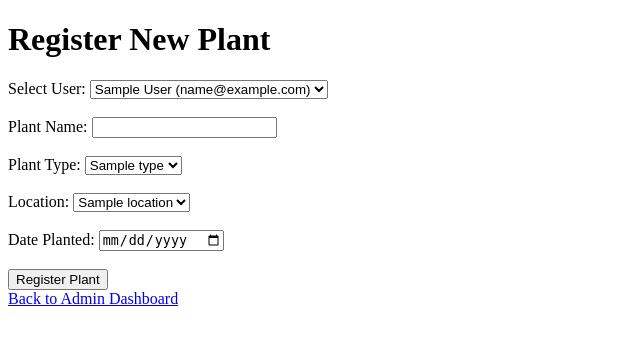
After one commit to DarraghConway/Hydrabloom, a Flask app: page /register_plant in a window 1280 px wide. The commit adds this page. Shown: the top 345 px of the page, without its empty margins (0-640 px from the left). Run offline with Flask 3, Linux system fonts and the light colour scheme; the visitor is signed in with stand-in values (Sample User, id 1); tables that the repository leaves empty hold one stand-in row (values such as "Sample post").

Commit message:
Add admin functionality to register plants for specific users
- Added `register_plant` route to allow admins to register plants for selected users.
- Updated `register_plant.html` form to include a dropdown for selecting a user when registering a plant.
- Ensured that the new plant is associated with the selected user in the database.
- Implemented admin access control using `@admin_required` decorator for plant registration.
- Modified the admin dashboard to display user information and allow the viewing and deletion of users.
- Added error handling for invalid date input when registering plants.

```diff
--- a/flask_app/app.py
+++ b/flask_app/app.py
@@ -20,10 +20,8 @@ app.config['SQLALCHEMY_DATABASE_URI'] = 'sqlite:///plants.db'
 app.config['SQLALCHEMY_TRACK_MODIFICATIONS'] = False
 app.secret_key = 'Richy123'
 
-# Initialize database
 init_db(app)
 
-# Routes
 @app.route('/')
 def home():
     plant_types = PlantType.query.all()
@@ -37,6 +35,7 @@ def main_page():
     user = User.query.get(session['user_id'])
     plants = Plant.query.filter_by(user_id=user.id).all()
     return render_template('main_page.html', user=user, plants=plants)
+
 
 @app.route('/add_plant.html', methods=['GET', 'POST'])
 def add_plant():
@@ -79,7 +78,6 @@ def register():
         email = request.form['email']
         password = generate_password_hash(request.form['password'])
 
-        # Default is_admin to False for all new registrations
         new_user = User(name=name, email=email, password=password, is_admin=False)
 
         db.session.add(new_user)
@@ -115,16 +113,12 @@ def list_tables():
 
 @app.route('/data')
 def display_temp_and_humidity():
-    # Query all data from the temp_and_humidity_data table
     data = TempAndHumidityData.query.all()
-
-    # Pass the data to a template to display it
     return render_template('display_data.html', data=data)
 
 
 @app.route('/seed')
 def seed():
-    # Call the seed_data function to populate the database
     seed_data()
     return "Seed data has been created!"
 
@@ -158,11 +152,11 @@ def admin_required(f):
     def decorated_function(*args, **kwargs):
         user_id = session.get('user_id')
         if not user_id:
-            return redirect(url_for('login'))  # Redirect to login if not logged in
+            return redirect(url_for('login'))
 
         user = User.query.get(user_id)
         if not user or not user.is_admin:
-            return redirect(url_for('main_page'))  # Redirect if not admin
+            return redirect(url_for('main_page'))
 
         return f(*args, **kwargs)
     return decorated_function
@@ -170,9 +164,64 @@ def admin_required(f):
 @app.route('/admin_dashboard')
 @admin_required
 def admin_dashboard():
-    # Retrieve all users to display in the dashboard
     users = User.query.all()
     return render_template('admin_dashboard.html', users=users)
+
+@app.route('/user/<int:user_id>/details')
+def user_details(user_id):
+    user = User.query.get_or_404(user_id)
+    plants = Plant.query.filter_by(user_id=user.id).all()
+    return render_template('user_details.html', user=user, plants=plants)
+
+@app.route('/user/<int:user_id>/delete', methods=['POST'])
+def delete_user(user_id):
+    user = User.query.get_or_404(user_id)
+
+
+    new_user_id = 1
+    plants = Plant.query.filter_by(user_id=user.id).all()
+    for plant in plants:
+        plant.user_id = new_user_id
+    db.session.commit()
+
+    db.session.delete(user)
+    db.session.commit()
+
+    return redirect(url_for('admin_dashboard'))
+
+
+@app.route('/register_plant', methods=['GET', 'POST'])
+@admin_required
+def register_plant():
+    if request.method == 'POST':
+        user_id = request.form['user_id']
+        name = request.form['name']
+        plant_type_id = request.form['plant_type']
+        location_id = request.form['location']
+        date_planted = request.form['date_planted']
+
+        try:
+            date_planted = datetime.strptime(date_planted, '%Y-%m-%d').date()
+        except ValueError:
+            return "Invalid date format. Please use YYYY-MM-DD."
+
+        new_plant = Plant(
+            name=name,
+            plant_type_id=plant_type_id,
+            location_id=location_id,
+            date_planted=date_planted,
+            user_id=user_id
+        )
+
+        db.session.add(new_plant)
+        db.session.commit()
+
+        return redirect(url_for('main_page'))
+
+    plant_types = PlantType.query.all()
+    locations = Location.query.all()
+    users = User.query.all()
+    return render_template('register_plant.html', plant_types=plant_types, locations=locations, users=users)
 
 
 if __name__ == "__main__":
--- a/flask_app/templates/main_page.html
+++ b/flask_app/templates/main_page.html
@@ -13,13 +13,13 @@
     {% if plants %}
         <ul>
         {% for plant in plants %}
-            <li>{{ plant.name }} - Planted on: {{ plant.date_planted }}</li>
+            <li>{{ plant.name }} - Type: {{ plant.plant_type.name }} - Location: {{ plant.location.name }} - Planted on: {{ plant.date_planted }}</li>
         {% endfor %}
         </ul>
     {% else %}
         <p>You have no plants yet.</p>
     {% endif %}
 
-    <a href="{{ url_for('add_plant') }}">Add a new plant</a>
+    <a href="{{ url_for('register_plant') }}">Register a new plant</a>
 </body>
 </html>
--- /dev/null
+++ b/flask_app/templates/register_plant.html
@@ -0,0 +1,44 @@
+<!DOCTYPE html>
+<html lang="en">
+<head>
+    <meta charset="UTF-8">
+    <meta name="viewport" content="width=device-width, initial-scale=1.0">
+    <title>Register Plant</title>
+</head>
+<body>
+    <h1>Register New Plant</h1>
+
+    <form action="{{ url_for('register_plant') }}" method="POST">
+        <label for="user_id">Select User:</label>
+        <select id="user_id" name="user_id" required>
+            {% for user in users %}
+                <option value="{{ user.id }}">{{ user.name }} ({{ user.email }})</option>
+            {% endfor %}
+        </select><br><br>
+
+        <label for="name">Plant Name:</label>
+        <input type="text" id="name" name="name" required><br><br>
+
+        <label for="plant_type">Plant Type:</label>
+        <select id="plant_type" name="plant_type" required>
+            {% for plant_type in plant_types %}
+                <option value="{{ plant_type.id }}">{{ plant_type.name }}</option>
+            {% endfor %}
+        </select><br><br>
+
+        <label for="location">Location:</label>
+        <select id="location" name="location" required>
+            {% for location in locations %}
+                <option value="{{ location.id }}">{{ location.name }}</option>
+            {% endfor %}
+        </select><br><br>
+
+        <label for="date_planted">Date Planted:</label>
+        <input type="date" id="date_planted" name="date_planted" required><br><br>
+
+        <button type="submit">Register Plant</button>
+    </form>
+
+    <a href="{{ url_for('admin_dashboard') }}">Back to Admin Dashboard</a>
+</body>
+</html>
```
Also changed, not shown: flask_app/db.py (+6 -6 lines), flask_app/templates/admin_dashboard.html (+13 -0 lines), flask_app/templates/user_details.html (added, +31 -0 lines).
